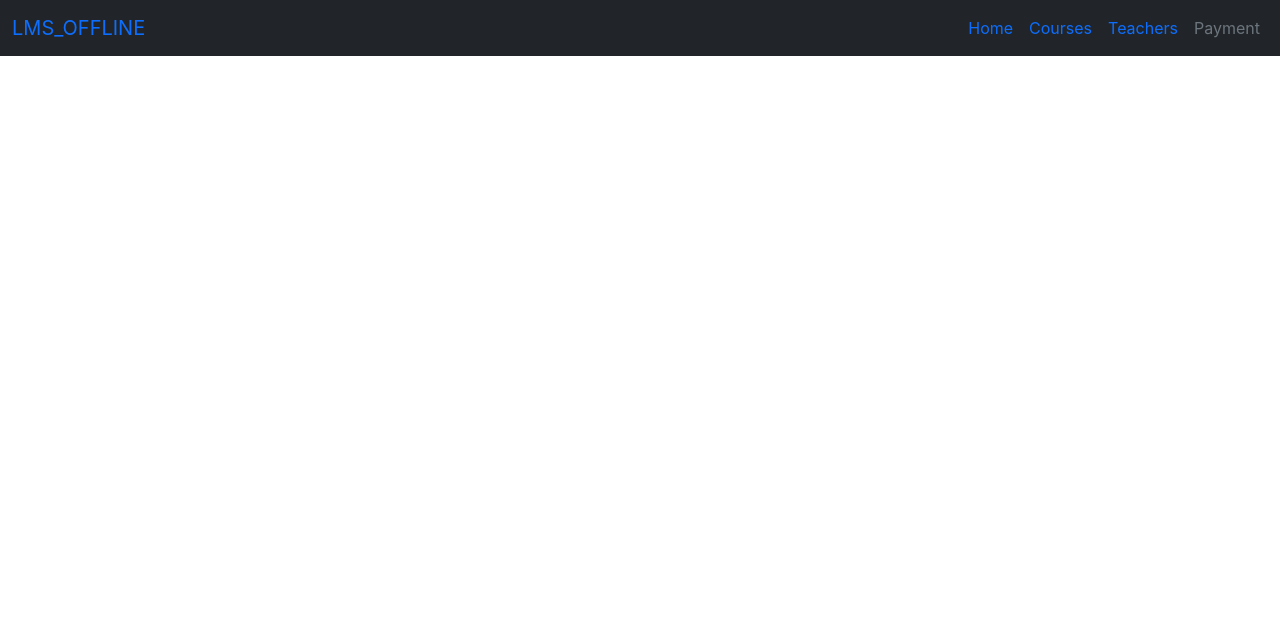
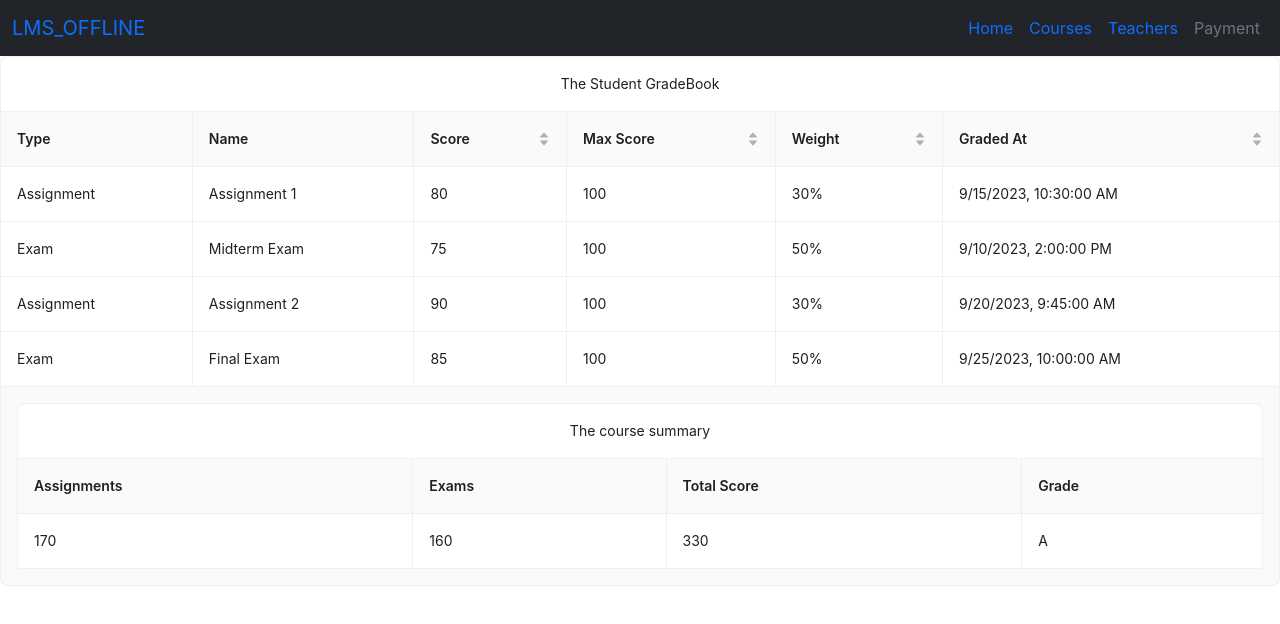
Before and after one commit to donuva/INT3306E_20_TEAM-9, a React (Create React App) app in the folder lms_fe/: page / in a window 1280 px wide. Shown: the top 624 px of the page. Built offline with nearby package versions, Linux system fonts and the light colour scheme.

Commit message:
grade
có vẻ như ant design ko chạy cùng với reactjs, dùng cái nào cũng bị dính lỗi useRef, tf ?

```diff
--- a/lms_fe/src/App.js
+++ b/lms_fe/src/App.js
@@ -1,10 +1,12 @@
 import logo from './logo.svg';
 import './App.css';
 import Home from './Components/Home';
+import Grade from './Components/Grade';
 function App() {
   return (
     <div className="App">
      <Home/>
+     <Grade/>
     </div>
   );
 }
--- /dev/null
+++ b/lms_fe/src/Components/Grade.js
@@ -0,0 +1,136 @@
+import { Table, Tag, Space } from 'antd';
+import { BarChart, GridlineSeries, Gridline } from 'reaviz';
+import React from 'react';
+
+const Grade = () => {
+  const data = {
+    grades: [
+      { id: 1, type: 'Assignment', title: 'Assignment 1', score: 80, maxScore: 100, weight: 0.3, gradedAt: '2023-09-15T10:30:00' },
+      { id: 2, type: 'Exam', title: 'Midterm Exam', score: 75, maxScore: 100, weight: 0.5, gradedAt: '2023-09-10T14:00:00' },
+      { id: 3, type: 'Assignment', title: 'Assignment 2', score: 90, maxScore: 100, weight: 0.3, gradedAt: '2023-09-20T09:45:00' },
+      { id: 4, type: 'Exam', title: 'Final Exam', score: 85, maxScore: 100, weight: 0.5, gradedAt: '2023-09-25T10:00:00' }
+    ],
+    assignmentsScore: 170,
+    examsScore: 160,
+    totalScore: 330,
+    grade: 'A'
+  };
+
+  const columns = [
+    {
+      title: 'Type',
+      dataIndex: 'type',
+      key: 'type'
+    },
+    {
+      title: 'Name',
+      dataIndex: 'title',
+      key: 'name'
+    },
+    {
+      title: 'Score',
+      dataIndex: 'score',
+      key: 'score',
+      sorter: {
+        compare: (a, b) => a.score - b.score
+      }
+    },
+    {
+      title: 'Max Score',
+      dataIndex: 'maxScore',
+      key: 'maxScore',
+      sorter: {
+        compare: (a, b) => a.maxScore - b.maxScore
+      }
+    },
+    {
+      title: 'Weight',
+      dataIndex: 'weight',
+      key: 'weight',
+      sorter: {
+        compare: (a, b) => Number(a.weight) - Number(b.weight)
+      },
+      render: (text) => <span>{String(text * 100) + '%'}</span>
+    },
+    {
+      title: 'Graded At',
+      key: 'gradedAt',
+      sorter: {
+        compare: (a, b) => new Date(a.gradedAt) - new Date(b.gradedAt)
+      },
+      render: (text, record) => (
+        <Space size="middle">
+          {new Date(record.gradedAt).toLocaleString()}
+        </Space>
+      )
+    }
+  ];
+
+  const fCol = [
+    {
+      title: 'Assignments',
+      dataIndex: 'assignmentsScore',
+      key: 'assignmentsScore'
+    },
+    {
+      title: 'Exams',
+      dataIndex: 'examsScore',
+      key: 'examsScore'
+    },
+    {
+      title: 'Total Score',
+      dataIndex: 'totalScore',
+      key: 'totalScore'
+    },
+    {
+      title: 'Grade',
+      dataIndex: 'grade',
+      key: 'grade'
+    }
+  ];
+
+  return (
+    <div>
+      {/* <BarChart
+        width={350}
+        height={250}
+        data={data?.grades
+          ?.map((v) => {
+            let res = {
+              key: v.title,
+              data: v.score / v.maxScore
+            };
+            return res;
+          })
+          .sort(function (a, b) {
+            return b.data - a.data;
+          })}
+        gridlines={<GridlineSeries line={<Gridline direction="y" />} />}
+      /> */}
+      <Table
+        rowKey={(record) => record?.id}
+        columns={columns}
+        dataSource={data?.grades}
+        bordered
+        title={() => {
+          return 'The Student GradeBook';
+        }}
+        footer={() => {
+          return (
+            <Table
+              rowKey={() => 'summary'}
+              columns={fCol}
+              dataSource={[data]}
+              bordered
+              title={() => 'The course summary'}
+              pagination={false}
+            />
+          );
+        }}
+        pagination={false}
+      />
+    </div>
+  );
+};
+
+export default Grade;
```
Also changed, not shown: lms_fe/src/Components/Main.js (deleted, +0 -10 lines), package.json (added, +7 -0 lines), 1 other file (tests, documents, lock files or other folders).
